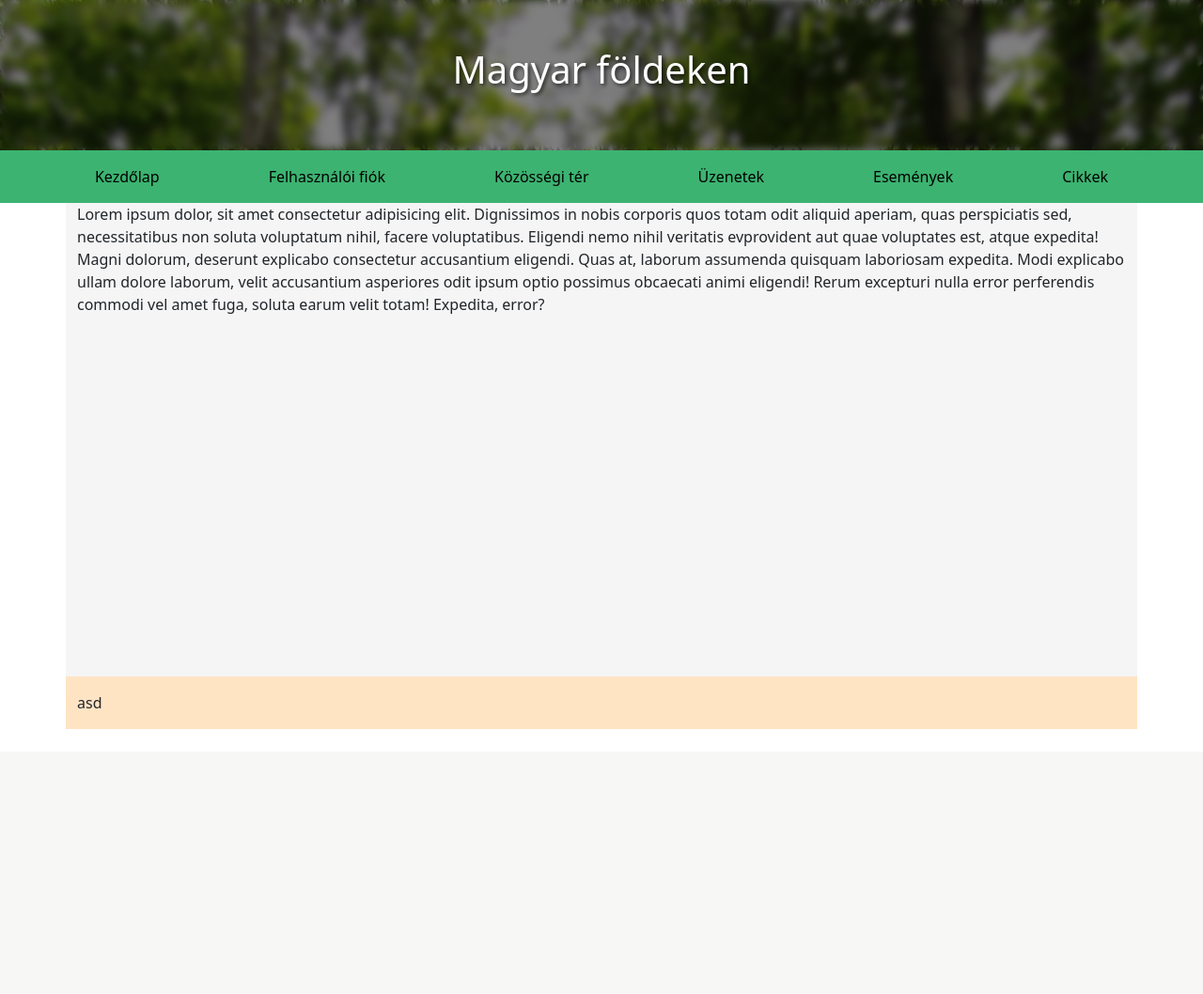
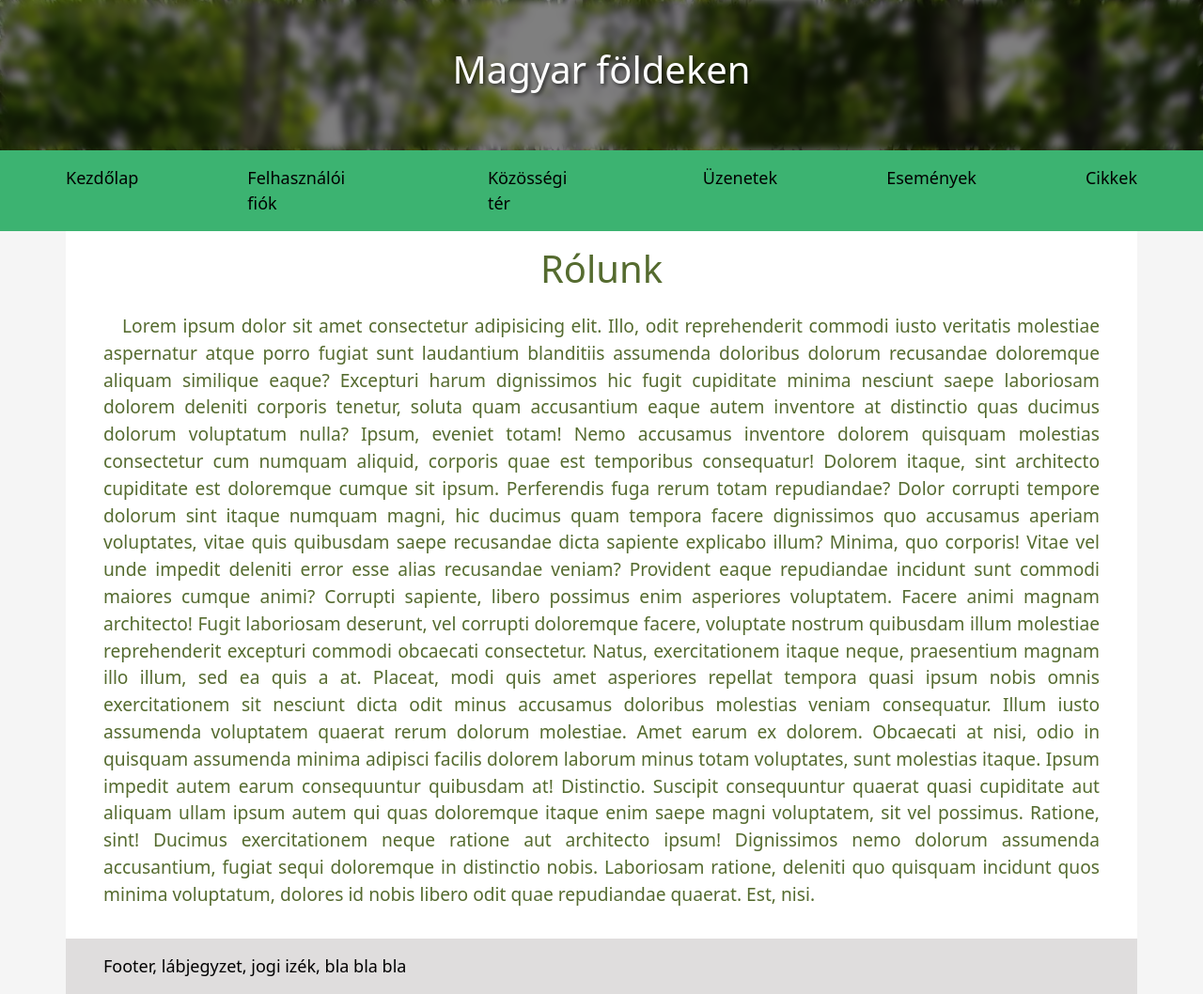
Before and after one commit to ZSzabolcs/KandoProjekt12.A, a PHP site: page /cucc.html in a window 1280 px wide. Shown: the whole page at 94% size. Before the commit the page ends 776 px from the top, so only its background shows below. Run offline with PHP 8.4, Linux system fonts and the light colour scheme.

Commit message:
Add files via upload

```diff
--- a/Projektmunka 12.A/cucc.css
+++ b/Projektmunka 12.A/cucc.css
@@ -1,3 +1,7 @@
+body{
+    background-color: rgb(245, 245, 245);
+}
+
 header{
     background-image: url(kepek/1728229808390.jpg);
     height: 160px;
@@ -55,11 +59,16 @@ header h1{
 }
 
 .container{
-    background-color: rgb(245, 245, 245);
+    background-color: white;
+    color: darkolivegreen;
+    padding-left: 40px;
+    padding-right: 40px;
 }
 
 .footer{
-    background-color: bisque;
+    background-color: rgb(223, 221, 221);
+    color: black;
+    font-size: large;
 }
 
 .navbarcucc{
@@ -72,9 +81,17 @@ header h1{
 }
 
 .nav-link{
-    color: black
+    color: black;
+    font-size: large;
 }
 
 .nav-link:hover{
     color: darkolivegreen;
 }
+
+.container p {
+    text-indent: 20px;
+    text-align: justify;
+    padding-top: 15px;
+    font-size: larger;
+}
--- a/Projektmunka 12.A/cucc.html
+++ b/Projektmunka 12.A/cucc.html
@@ -40,12 +40,25 @@
             </div>
 
           </nav>
-        <div class="container flex-grow-1 min-vh-63">
-            Lorem ipsum dolor, sit amet consectetur adipisicing elit. Dignissimos in nobis corporis quos totam odit aliquid aperiam, quas perspiciatis sed, necessitatibus non soluta voluptatum nihil, facere voluptatibus. Eligendi nemo nihil veritatis evprovident aut quae voluptates est, atque expedita! Magni dolorum, deserunt explicabo consectetur accusantium eligendi. Quas at, laborum assumenda quisquam laboriosam expedita.
-            Modi explicabo ullam dolore laborum, velit accusantium asperiores odit ipsum optio possimus obcaecati animi eligendi! Rerum excepturi nulla error perferendis commodi vel amet fuga, soluta earum velit totam! Expedita, error?
+        <div class="container flex-grow-1 min-vh-63 py-3">
+            <h1 class="text-center">
+              Rólunk
+            </h1>
+            <p>
+              Lorem ipsum dolor sit amet consectetur adipisicing elit. Illo, odit reprehenderit commodi iusto veritatis molestiae aspernatur atque porro fugiat sunt laudantium blanditiis assumenda doloribus dolorum recusandae doloremque aliquam similique eaque?
+              Excepturi harum dignissimos hic fugit cupiditate minima nesciunt saepe laboriosam dolorem deleniti corporis tenetur, soluta quam accusantium eaque autem inventore at distinctio quas ducimus dolorum voluptatum nulla? Ipsum, eveniet totam!
+              Nemo accusamus inventore dolorem quisquam molestias consectetur cum numquam aliquid, corporis quae est temporibus consequatur! Dolorem itaque, sint architecto cupiditate est doloremque cumque sit ipsum. Perferendis fuga rerum totam repudiandae?
+              Dolor corrupti tempore dolorum sint itaque numquam magni, hic ducimus quam tempora facere dignissimos quo accusamus aperiam voluptates, vitae quis quibusdam saepe recusandae dicta sapiente explicabo illum? Minima, quo corporis!
+              Vitae vel unde impedit deleniti error esse alias recusandae veniam? Provident eaque repudiandae incidunt sunt commodi maiores cumque animi? Corrupti sapiente, libero possimus enim asperiores voluptatem. Facere animi magnam architecto!
+              Fugit laboriosam deserunt, vel corrupti doloremque facere, voluptate nostrum quibusdam illum molestiae reprehenderit excepturi commodi obcaecati consectetur. Natus, exercitationem itaque neque, praesentium magnam illo illum, sed ea quis a at.
+              Placeat, modi quis amet asperiores repellat tempora quasi ipsum nobis omnis exercitationem sit nesciunt dicta odit minus accusamus doloribus molestias veniam consequatur. Illum iusto assumenda voluptatem quaerat rerum dolorum molestiae.
+              Amet earum ex dolorem. Obcaecati at nisi, odio in quisquam assumenda minima adipisci facilis dolorem laborum minus totam voluptates, sunt molestias itaque. Ipsum impedit autem earum consequuntur quibusdam at! Distinctio.
+              Suscipit consequuntur quaerat quasi cupiditate aut aliquam ullam ipsum autem qui quas doloremque itaque enim saepe magni voluptatem, sit vel possimus. Ratione, sint! Ducimus exercitationem neque ratione aut architecto ipsum!
+              Dignissimos nemo dolorum assumenda accusantium, fugiat sequi doloremque in distinctio nobis. Laboriosam ratione, deleniti quo quisquam incidunt quos minima voluptatum, dolores id nobis libero odit quae repudiandae quaerat. Est, nisi.
+            </p>
         </div>
         <footer class="container py-3 footer">
-            asd
+            Footer, lábjegyzet, jogi izék, bla bla bla
         </footer>
     </body>
 </html>
```
